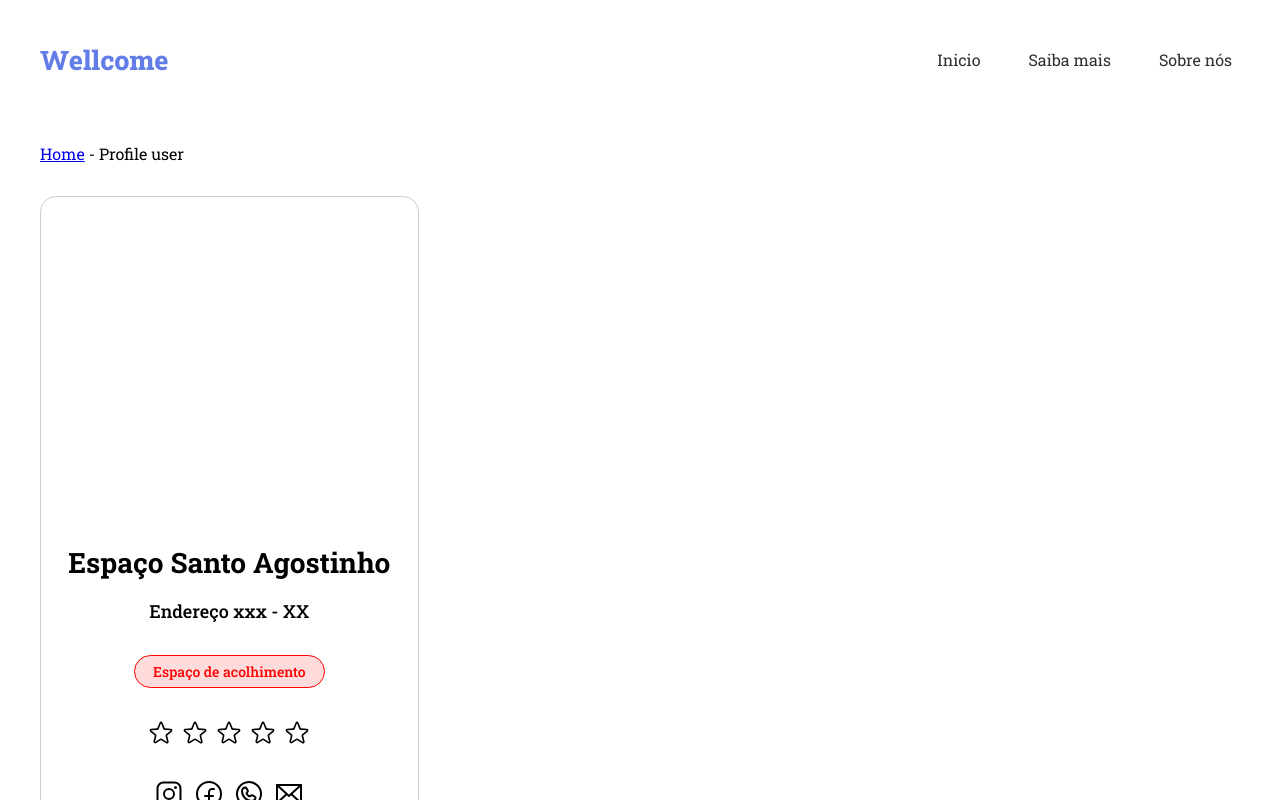
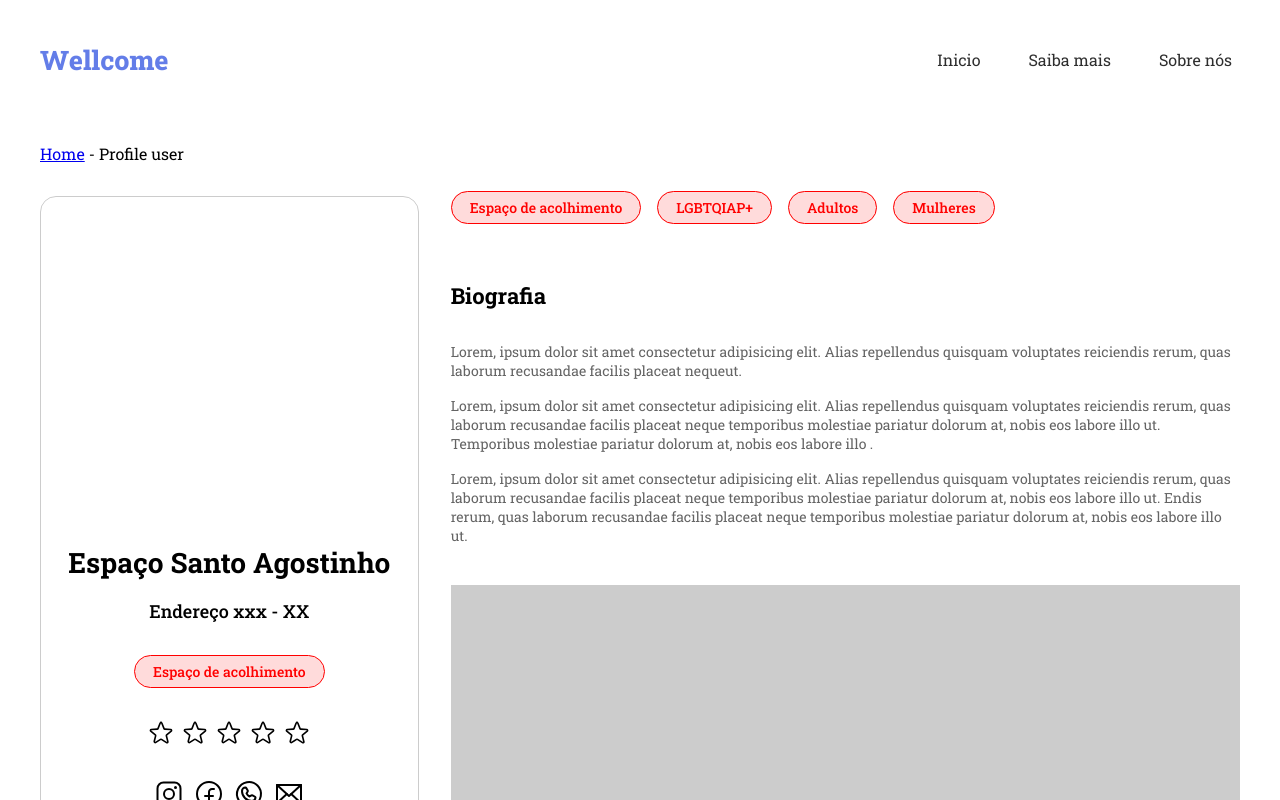
Before and after one commit to ngrpedro/towellcome, a React (Vite) app: page /partnerProfile/1 in a window 1280 px wide. Shown: the top 800 px of the page. Built offline with nearby package versions, Linux system fonts and the light colour scheme; the HTML template or start-up script is replaced by a standard one.

Commit message:
user profile

```diff
--- a/src/pages/PartnerProfile/index.module.sass
+++ b/src/pages/PartnerProfile/index.module.sass
@@ -28,6 +28,9 @@
             text-align: center
             gap: 2rem
 
+            position: sticky
+            top: 5rem
+
             border: 1px solid #ccc
             padding: 1.5rem
             border-radius: 16px
@@ -55,3 +58,58 @@
                 align-items: start
                 justify-content: center
                 gap: .5rem
+
+        .mainContent
+            .userTags
+                display: flex
+                flex-wrap: wrap
+                align-items: center
+                justify-content: start
+                gap: 1rem
+                margin-bottom: 2rem
+
+                .tag
+                    span
+                        font-size: 14px
+                        font-weight: 500
+                        background-color: #ffdbdb
+                        border: 1px solid red
+                        color: red
+                        padding: 6px 18px
+                        border-radius: 999px
+
+            .bio
+                margin: 2rem 0 0 0
+
+                h1
+                    font-weight: 700
+                    font-size: 22px
+
+                .texts
+                    font-size: 14px
+                    color: #646464
+                    font-family: $font-roboto
+                    margin: 2rem 0
+
+                    .text
+                        margin: 1rem 0
+
+            .galery
+                .galeryFirstImage
+                    background-color: #ccc
+                    width: 100%
+                    height: 22rem
+
+                    .galeryMinis
+                        display: flex
+                        align-items: center
+                        justify-content: center
+                        gap: 1rem
+
+                        .galeryMini
+                            background-color: #ccc
+                            width: 5rem
+                            height: 5rem
+
+            @include md
+                grid-column: 2 / 4
--- a/src/pages/PartnerProfile/index.tsx
+++ b/src/pages/PartnerProfile/index.tsx
@@ -1,4 +1,4 @@
-import { Avatar } from "@chakra-ui/react";
+import { Avatar, Divider } from "@chakra-ui/react";
 import {
   Envelope,
   FacebookLogo,
@@ -16,6 +16,7 @@ const index = () => {
 
       {/* grid */}
       <div className={styles.gridContent}>
+        <div>
           {/* user sidebar  */}
           <div className={styles.userSideBar}>
             <div>
@@ -45,9 +46,67 @@ const index = () => {
               <Envelope size={32} />
             </div>
           </div>
+        </div>
 
         {/* user main content */}
-        <div></div>
+        <div className={styles.mainContent}>
+          {/* tags */}
+          <div className={styles.userTags}>
+            <div className={styles.tag}>
+              <span>Espaço de acolhimento</span>
+            </div>
+            <div className={styles.tag}>
+              <span>LGBTQIAP+</span>
+            </div>
+            <div className={styles.tag}>
+              <span>Adultos</span>
+            </div>
+            <div className={styles.tag}>
+              <span>Mulheres</span>
+            </div>
+          </div>
+          <Divider />
+
+          {/* bio */}
+          <div className={styles.bio}>
+            <h1>Biografia</h1>
+            <div className={styles.texts}>
+              <div className={styles.text}>
+                Lorem, ipsum dolor sit amet consectetur adipisicing elit. Alias
+                repellendus quisquam voluptates reiciendis rerum, quas laborum
+                recusandae facilis placeat nequeut.
+              </div>
+              <div className={styles.text}>
+                Lorem, ipsum dolor sit amet consectetur adipisicing elit. Alias
+                repellendus quisquam voluptates reiciendis rerum, quas laborum
+                recusandae facilis placeat neque temporibus molestiae pariatur
+                dolorum at, nobis eos labore illo ut. Temporibus molestiae
+                pariatur dolorum at, nobis eos labore illo .
+              </div>
+              <div className={styles.text}>
+                Lorem, ipsum dolor sit amet consectetur adipisicing elit. Alias
+                repellendus quisquam voluptates reiciendis rerum, quas laborum
+                recusandae facilis placeat neque temporibus molestiae pariatur
+                dolorum at, nobis eos labore illo ut. Endis rerum, quas laborum
+                recusandae facilis placeat neque temporibus molestiae pariatur
+                dolorum at, nobis eos labore illo ut.
+              </div>
+            </div>
+          </div>
+          <Divider />
+
+          {/* galeria */}
+          <div className={styles.galery}>
+            <div className={styles.galeryFirstImage}></div>
+            <div className={styles.galeryMinis}>
+              <div className={styles.galeryMini}></div>
+              <div className={styles.galeryMini}></div>
+              <div className={styles.galeryMini}></div>
+              <div className={styles.galeryMini}></div>
+            </div>
+          </div>
+          <Divider />
+        </div>
       </div>
     </div>
   );
```
Lines whose indentation alone changed are shown as unchanged.
